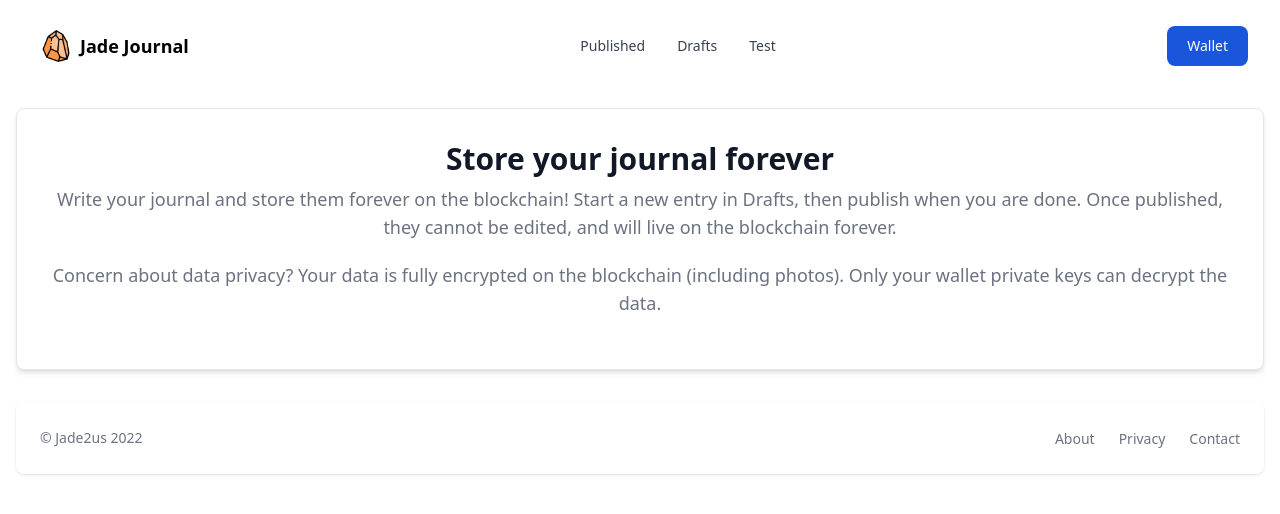
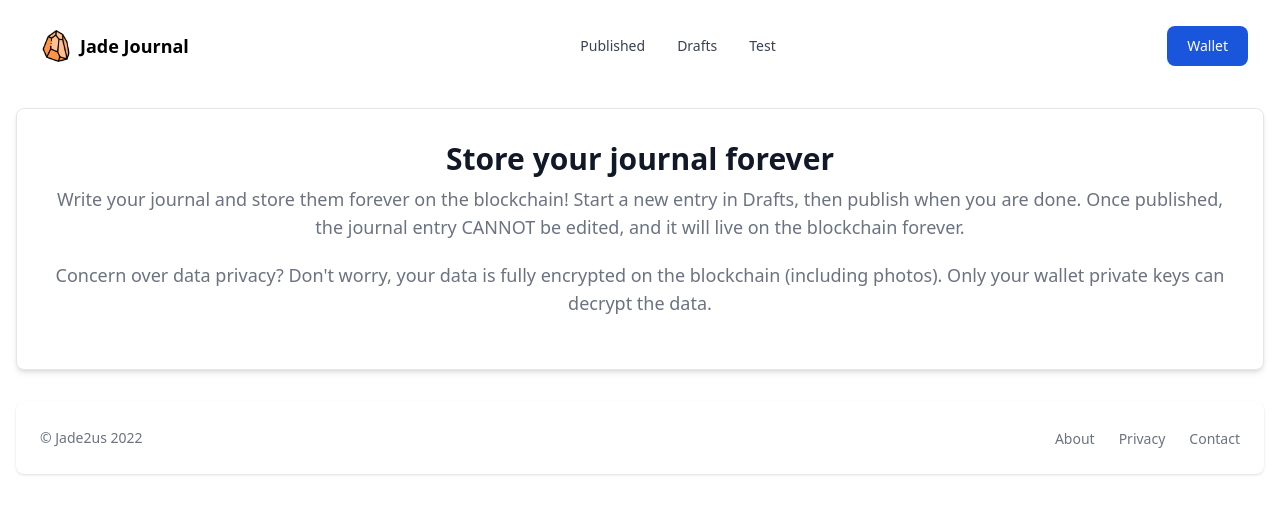
Before and after one commit to samwize/JadeWeb3, a Vue app: page /#/ in a window 1280 px wide. Shown: the top 514 px of the page. Built offline with nearby package versions, Linux system fonts and the light colour scheme.

Commit message:
EntryEdit

```diff
--- /dev/null
+++ b/src/components/EntryEdit.vue
@@ -0,0 +1,16 @@
+<template>
+    <div class="text-left m-2">
+        <textarea id="message" rows="15" class="block p-4 w-full text-lg text-gray-900 bg-gray-50 rounded-lg border border-gray-300 focus:ring-blue-500 focus:border-blue-500 dark:bg-gray-700 dark:border-gray-600 dark:placeholder-gray-400 dark:text-white dark:focus:ring-blue-500 dark:focus:border-blue-500" placeholder="Write your jounal entry.."></textarea>
+
+        <div class="flex mt-4">
+            <input class="flex-1 block text-sm text-gray-900 bg-gray-50 rounded-lg cursor-pointer dark:text-gray-400 focus:outline-none focus:border-transparent dark:bg-gray-700 dark:border-gray-600 dark:placeholder-gray-400" id="photo" type="file">
+
+            <div class="ml-4">
+                <button type="button" class="text-red-700 hover:text-white border border-red-700 hover:bg-red-600 focus:ring-4 focus:ring-red-300 font-medium rounded-lg text-sm px-5 py-2.5 text-center mr-2 mb-2 dark:border-red-500 dark:text-red-500 dark:hover:text-white dark:hover:bg-red-600 dark:focus:ring-red-900">Delete</button>
+
+                <button type="button" class="text-white bg-blue-700 hover:bg-blue-800 focus:ring-4 focus:ring-blue-300 font-medium rounded-lg text-sm px-5 py-2.5 text-center mr-2 mb-2 dark:bg-blue-600 dark:hover:bg-blue-700 dark:focus:ring-blue-800">Publish</button>
+            </div>
+        </div>
+
+    </div>
+</template>
--- a/src/components/Footer.vue
+++ b/src/components/Footer.vue
@@ -1,5 +1,5 @@
 <template>
-<footer class="mt-8 p-4 bg-white rounded-lg shadow md:flex md:items-center md:justify-between md:p-6 dark:bg-gray-800">
+<footer class="mt-8 p-4 bg-white rounded-lg shadow md:flex md:items-center md:justify-between md:p-6 dark:bg-gray-800 container mx-auto">
     <span class="text-sm text-gray-500 sm:text-center dark:text-gray-400">© <a href="https://jade2us.com" class="hover:underline" target="_blank">Jade2us</a> 2022
     </span>
     <ul class="flex flex-wrap items-center mt-3 sm:mt-0">
--- /dev/null
+++ b/src/components/PageDrafts.vue
@@ -0,0 +1,9 @@
+<template>
+    <div class="container mx-auto">
+        <EntryEdit />
+    </div>
+</template>
+
+<script setup>
+import EntryEdit from "./EntryEdit.vue"
+</script>
--- a/src/components/PageHome.vue
+++ b/src/components/PageHome.vue
@@ -7,10 +7,10 @@
         Store your journal forever
     </h3>
     <p class="mb-5 text-base text-gray-500 sm:text-lg dark:text-gray-400">
-        Write your journal and store them forever on the blockchain! Start a new entry in Drafts, then publish when you are done. Once published, they cannot be edited, and will live on the blockchain forever.
+        Write your journal and store them forever on the blockchain! Start a new entry in Drafts, then publish when you are done. Once published, the journal entry CANNOT be edited, and it will live on the blockchain forever.
     </p>
     <p class="mb-5 text-base text-gray-500 sm:text-lg dark:text-gray-400">
-        Concern about data privacy? Your data is fully encrypted on the blockchain (including photos). Only your wallet private keys can decrypt the data.
+        Concern over data privacy? Don't worry, your data is fully encrypted on the blockchain (including photos). Only your wallet private keys can decrypt the data.
     </p>
     <div class="justify-center items-center space-y-4 sm:flex sm:space-y-0 sm:space-x-4">
 
--- a/src/routes.js
+++ b/src/routes.js
@@ -12,7 +12,7 @@ export default [
     {
         name: 'Drafts',
         path: '/drafts',
-        component: () => import('./components/PageHome.vue'),
+        component: () => import('./components/PageDrafts.vue'),
     },
     {
         name: 'Test',
```
